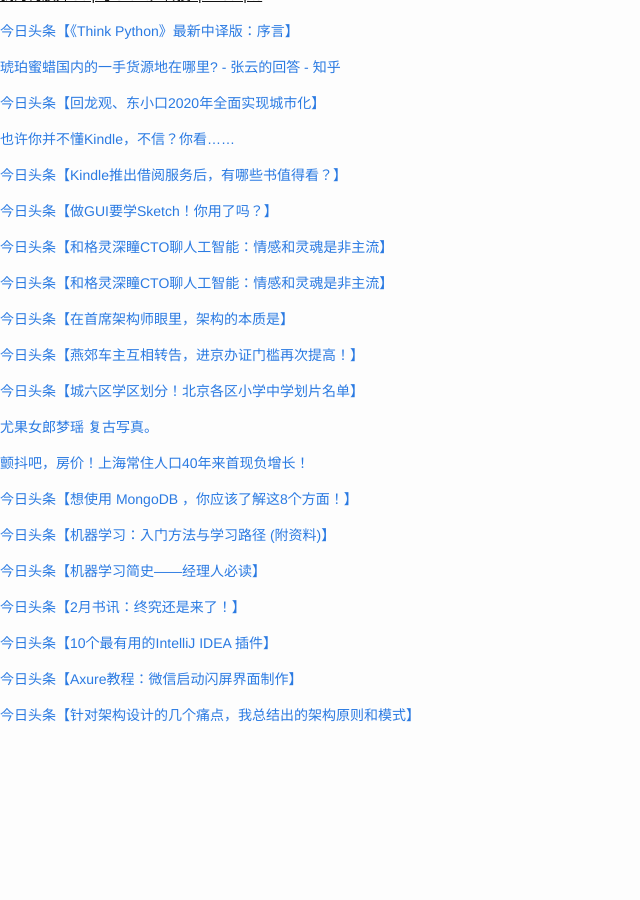
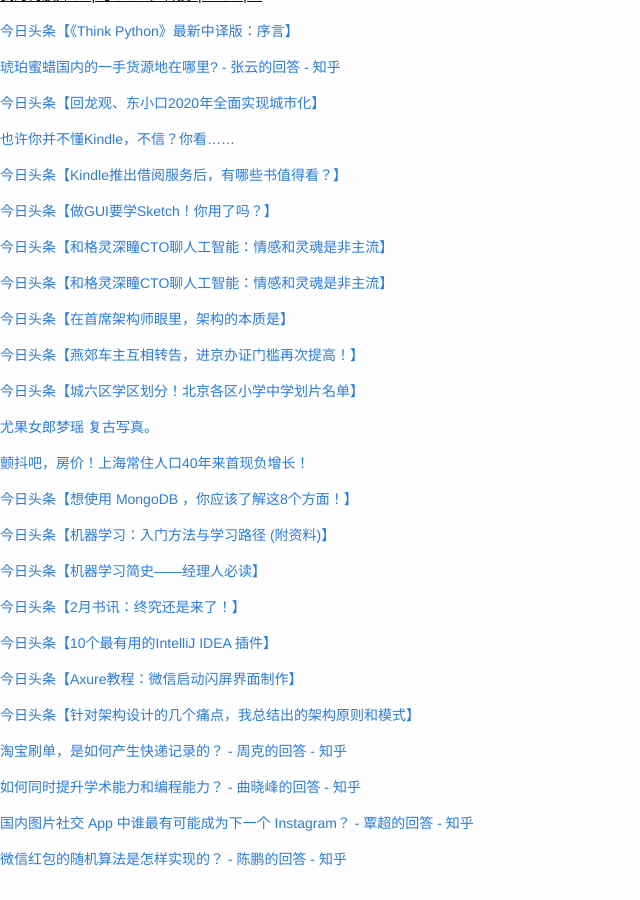
Before and after one commit to cnwarden/cnwarden.github.io, a Jekyll site: the page built from fav/index.md, in a window 1280 px wide and 900 px high, scrolled down 1122 px. Shown: the whole window, without its empty margins (0-640 px from the left). Built offline with Jekyll 4.4.1, drawn with Linux system fonts in a browser that asks for light colours; emoji names are drawn with the system emoji font; before the commit the page ends 1878 px from its top, so only the background shows below that.

Commit message:
auto commit

```diff
--- a/fav/index.md
+++ b/fav/index.md
@@ -104,3 +104,11 @@ title:  fav
 [今日头条【Axure教程：微信启动闪屏界面制作】](http://toutiao.com/item/6256910251845485057/?iid=3764603574&app=news_article&tt_from=android_share&utm_source=email&utm_medium=toutiao_android&utm_campaign=client_share)
 
 [今日头条【针对架构设计的几个痛点，我总结出的架构原则和模式】](http://toutiao.com/item/6256320275680330242/?iid=3764603574&app=news_article&tt_from=android_share&utm_source=email&utm_medium=toutiao_android&utm_campaign=client_share)
+
+[淘宝刷单，是如何产生快递记录的？ - 周克的回答 - 知乎](http://www.zhihu.com/question/21469434/answer/88692394)
+
+[如何同时提升学术能力和编程能力？ - 曲晓峰的回答 - 知乎](http://www.zhihu.com/question/40884327/answer/88700898)
+
+[国内图片社交 App 中谁最有可能成为下一个 Instagram？ - 覃超的回答 - 知乎](http://www.zhihu.com/question/30189129/answer/88695302)
+
+[微信红包的随机算法是怎样实现的？ - 陈鹏的回答 - 知乎](http://www.zhihu.com/question/22625187/answer/85530416)
```
